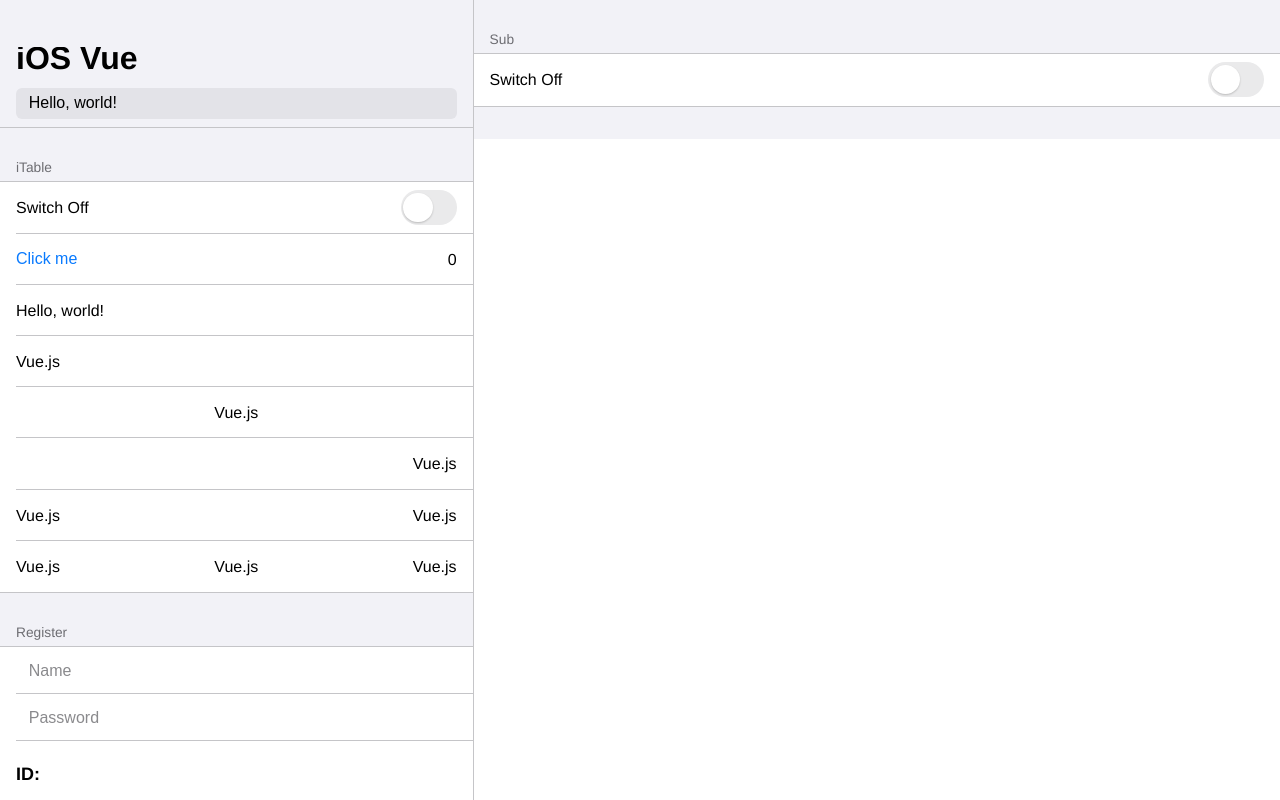
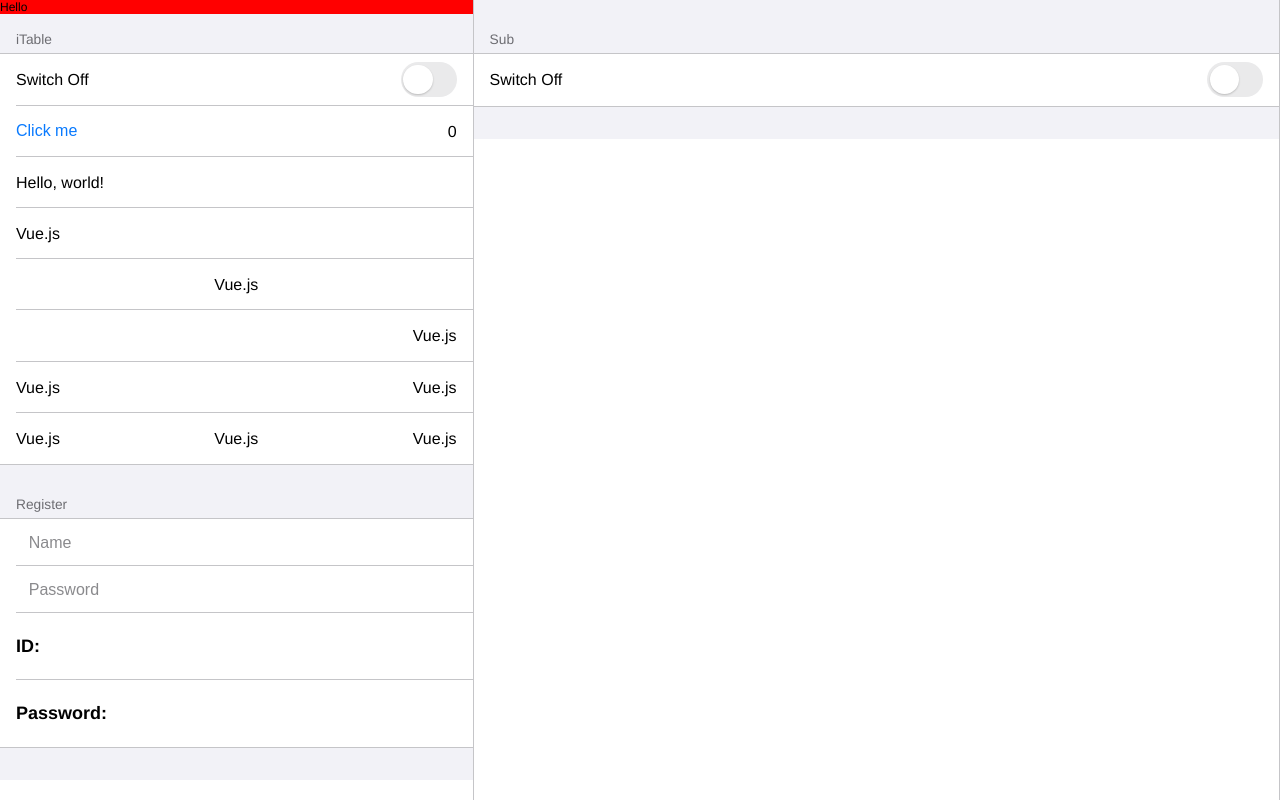
Before and after one commit to leegeunhyeok/vue-ios, a Vue app: page / in a window 1280 px wide. Built offline with nearby package versions, Linux system fonts and the light colour scheme; the HTML template or start-up script is replaced by a standard one.

Commit message:
:fire: iNavigationBar refactoring..

```diff
--- a/src/App.vue
+++ b/src/App.vue
@@ -1,10 +1,6 @@
 <template>
   <iApp>
-    <iNavigationBar
-      :title="appTitle"
-      :largeTitle="largeTitle"
-      slot="header"
-    >
+    <div>
       <iButton slot="titleLeft">L</iButton>
       <iSearchField slot="largeArea"
         width="100%"
@@ -12,7 +8,7 @@
         v-model="textValue"
       />
       <iButton slot="titleRight">R</iButton>
-    </iNavigationBar>
+    </div>
     <Main slot="main" @onAlert="onAlert" v-if="isMain"/>
     <Sub slot="sub" v-if="true"/>
     <iAlert slot="alert"
--- a/src/components/_iMainView.vue
+++ b/src/components/_iMainView.vue
@@ -10,3 +10,9 @@
 }
 
 </script>
+
+<style lang="scss">
+.i-main-view {
+  width: 100%;
+}
+</style>
--- a/src/components/_iSubView.vue
+++ b/src/components/_iSubView.vue
@@ -10,3 +10,27 @@
 }
 
 </script>
+
+<style lang="scss">
+@import '../common/style/common.scss';
+
+.i-app {
+  .i-sub-view {
+    position: relative;
+    height: 100%;
+    overflow-y: auto;
+
+    & {
+      @media only screen and (min-width: 320px) {
+        width: 100%;
+      }
+
+      @media only screen and (min-width: 700px), screen and (min-width: 768px) {
+        border-right: 1px solid $light-border-color;
+        width: 63%;
+        float: right;
+      }
+    }
+  }
+}
+</style>
--- a/src/components/iApp.vue
+++ b/src/components/iApp.vue
@@ -1,21 +1,21 @@
 <template>
   <div class="i-app">
-    <iMainView class="i-main-area" ref="main">
-      <div class="i-header-area">
-        <slot name="header"/>
+    <div class="i-main-area">
+      <div class="test">
+        Hello
       </div>
-      <div class="i-main-view">
+      <div class="i-main-content">
+        <iMainView ref="main">
           <slot name="main"/>
+        </iMainView>
       </div>
-    </iMainView>
-    <iSubView class="i-sub-area">
+    </div>
+    <iSubView>
       <iNavigationBar static="true"
         :title="subNavigationTitle"
         v-if="showSubTitle"
       />
-      <div class="i-sub-view">
       <slot name="sub"/>
-      </div>
     </iSubView>
     <div class="i-alert-area">
       <slot name="alert"/>
@@ -73,13 +73,11 @@
 .i-app {
   overflow: hidden;
 
-  .i-main-area, .i-sub-area {
+  .i-main-area {
     position: relative;
     height: 100%;
-    overflow-y: auto;
-  }
 
-  .i-main-area {
+    & {
       @media only screen and (min-width: 320px) {
         width: 100%;
       }
@@ -91,15 +89,18 @@
       }
     }
 
-  .i-sub-area {
-    @media only screen and (min-width: 320px) {
-      width: 100%;
-    }
-
-    @media only screen and (min-width: 700px), screen and (min-width: 768px) {
-      width: 63%;
-      float: right;
+    .i-main-content {
+      overflow-y: auto;
+      height: 100%;
     }
   }
 }
+
+.test {
+  position: absolute;
+  top: 0;
+  width: 100%;
+  z-index: 1;
+  background-color: red;
+}
 </style>
--- a/src/components/iView.vue
+++ b/src/components/iView.vue
@@ -15,7 +15,6 @@
 .i-view {
   width: 100%;
   height: 100%;
-  overflow-y: auto;
 
   .i-table:nth-last-child(1) {
     padding-bottom: 2rem;
```
Lines whose indentation alone changed are shown as unchanged.
